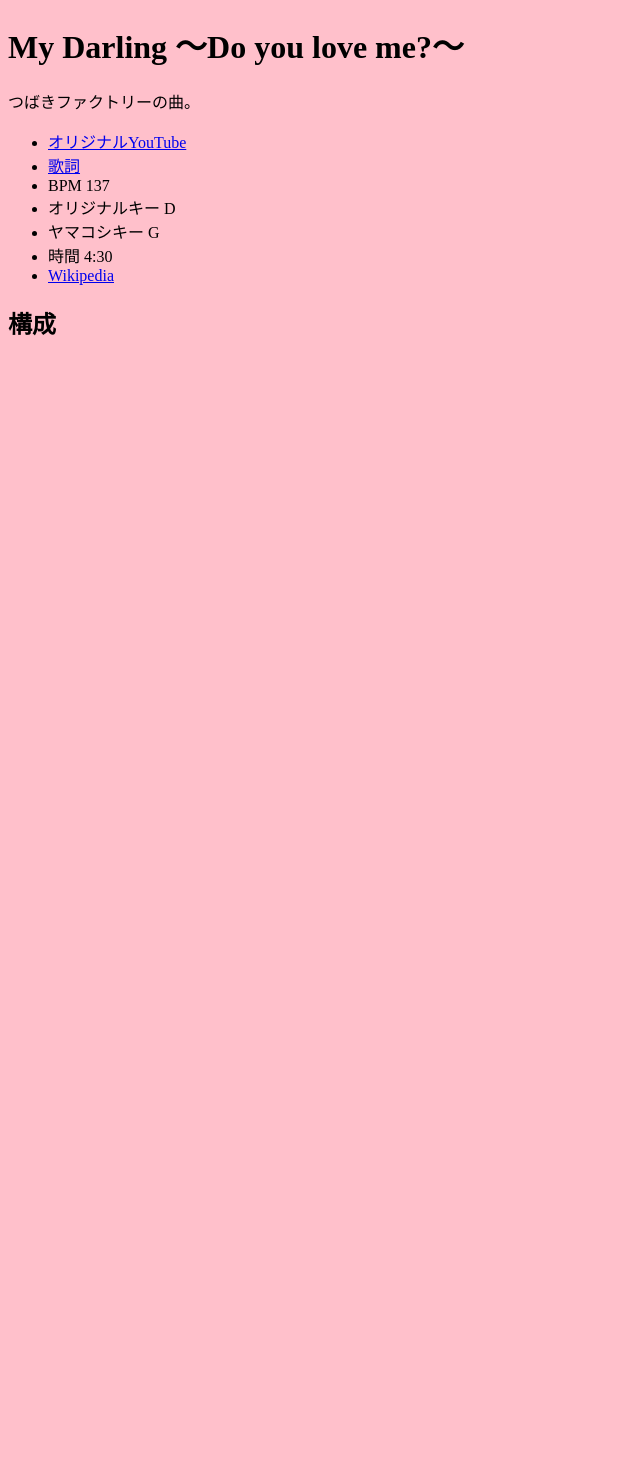
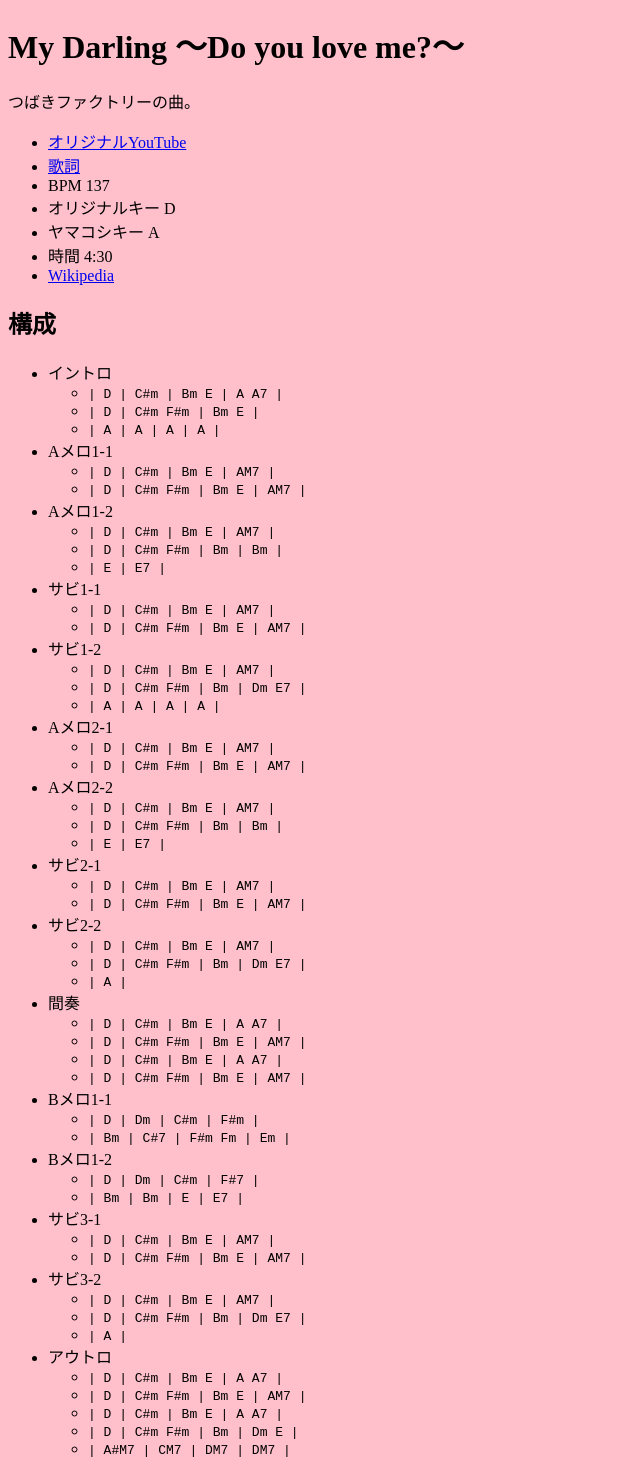
Before and after one commit to takaoyamakoshi/momochi, a Jekyll site: the page built from my_darling_do_you_love_me.md, in a window 1280 px wide. Shown: the whole page, without its empty margins (0-640 px from the left). Built offline with Jekyll 4.4.1, drawn with Linux system fonts in a browser that asks for light colours; our own code applies the rules of GitHub Pages for plain Markdown files; before the commit the page ends 900 px from its top, so only the background shows below that.

Commit message:
Update my_darling_do_you_love_me.md

```diff
--- a/my_darling_do_you_love_me.md
+++ b/my_darling_do_you_love_me.md
@@ -6,8 +6,65 @@
 - [歌詞](https://j-lyric.net/artist/a05b4c9/l052036.html)
 - BPM 137
 - オリジナルキー D
-- ヤマコシキー G
+- ヤマコシキー A
 - 時間 4:30
 - [Wikipedia](https://ja.wikipedia.org/wiki/%E6%96%AD%E6%8D%A8ISM/%E3%82%A4%E3%83%9E%E3%83%8A%E3%83%B3%E3%82%B8%3F)
 
 ## 構成
+
+- イントロ
+  - `| D | C#m | Bm E | A A7 |`
+  - `| D | C#m F#m | Bm E |`
+  - `| A | A | A | A |`
+- Aメロ1-1
+  - `| D | C#m | Bm E | AM7 |`
+  - `| D | C#m F#m | Bm E | AM7 |`
+- Aメロ1-2
+  - `| D | C#m | Bm E | AM7 |`
+  - `| D | C#m F#m | Bm | Bm |`
+  - `| E | E7 |`
+- サビ1-1
+  - `| D | C#m | Bm E | AM7 |`
+  - `| D | C#m F#m | Bm E | AM7 |`
+- サビ1-2
+  - `| D | C#m | Bm E | AM7 |`
+  - `| D | C#m F#m | Bm | Dm E7 |`
+  - `| A | A | A | A |`
+- Aメロ2-1
+  - `| D | C#m | Bm E | AM7 |`
+  - `| D | C#m F#m | Bm E | AM7 |`
+- Aメロ2-2
+  - `| D | C#m | Bm E | AM7 |`
+  - `| D | C#m F#m | Bm | Bm |`
+  - `| E | E7 |`
+- サビ2-1
+  - `| D | C#m | Bm E | AM7 |`
+  - `| D | C#m F#m | Bm E | AM7 |`
+- サビ2-2
+  - `| D | C#m | Bm E | AM7 |`
+  - `| D | C#m F#m | Bm | Dm E7 |`
+  - `| A |`
+- 間奏
+  - `| D | C#m | Bm E | A A7 |`
+  - `| D | C#m F#m | Bm E | AM7 |`
+  - `| D | C#m | Bm E | A A7 |`
+  - `| D | C#m F#m | Bm E | AM7 |`
+- Bメロ1-1
+  - `| D | Dm | C#m | F#m |`
+  - `| Bm | C#7 | F#m  Fm | Em |`
+- Bメロ1-2
+  - `| D | Dm | C#m | F#7 |`
+  - `| Bm | Bm | E | E7 |`
+- サビ3-1
+  - `| D | C#m | Bm E | AM7 |`
+  - `| D | C#m F#m | Bm E | AM7 |`
+- サビ3-2
+  - `| D | C#m | Bm E | AM7 |`
+  - `| D | C#m F#m | Bm | Dm E7 |`
+  - `| A |`
+- アウトロ
+  - `| D | C#m | Bm E | A A7 |`
+  - `| D | C#m F#m | Bm E | AM7 |`
+  - `| D | C#m | Bm E | A A7 |`
+  - `| D | C#m F#m | Bm | Dm E |`
+  - `| A#M7 | CM7 | DM7 | DM7 |`
```
